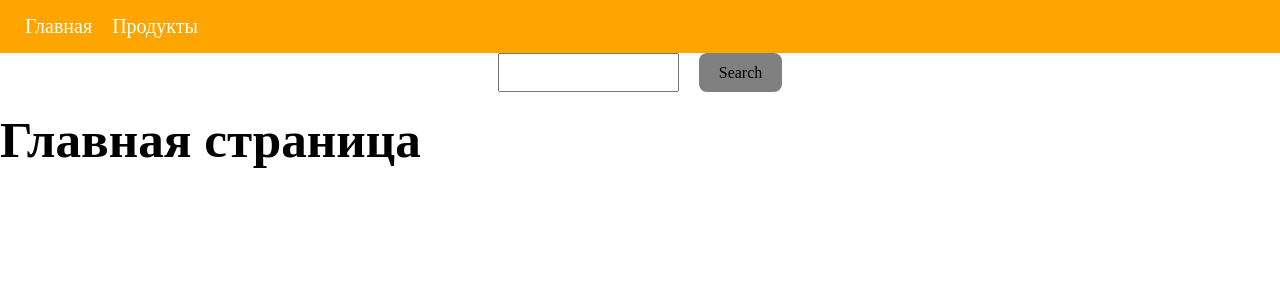
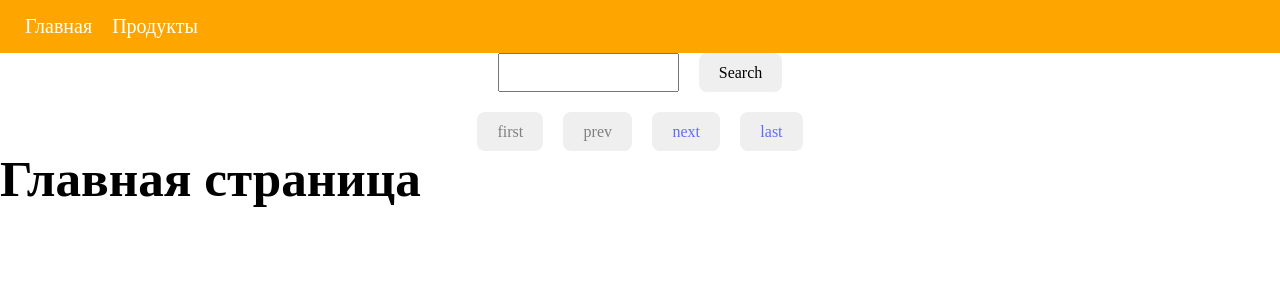
Before and after one commit to GinezisNWD/RS-React-2023Q4, a Next.js app: page / in a window 1280 px wide. Shown: the top 300 px of the page. Built offline with nearby package versions, Linux system fonts and the light colour scheme.

Commit message:
feat: add pagination for next

```diff
--- a/pages/products/[id].tsx
+++ b/pages/product/[id].tsx
@@ -8,9 +8,6 @@ interface ProductPageProps {
 }
 
 export function ProductPage({ product }: ProductPageProps) {
-  console.log(product)
-
-
   return (
     <MainContainer title={product.name} >
       <img src={product.image_url} alt={product.name} />
--- a/pages/search/[name].tsx
+++ b/pages/search/[name].tsx
@@ -12,7 +12,6 @@ interface SearchProps {
 export function Search({ products }: SearchProps) {
   return (
     <MainContainer title='Products'>
-      Это страница поиска
       <Products products={products} />
     </MainContainer>
   )
--- a/src/components/MainContainer.tsx
+++ b/src/components/MainContainer.tsx
@@ -2,6 +2,7 @@ import React from 'react';
 import Head from 'next/head';
 import Link from 'next/link';
 import { Search } from './Search';
+import Pagination from './Pagination';
 
 interface MainContainerProps {
   children: React.ReactNode;
@@ -40,6 +41,7 @@ export function MainContainer({ children, title }: MainContainerProps) {
       </style>
 
       <Search />
+      <Pagination />
 
       <div>{children}</div>
     </>
--- /dev/null
+++ b/src/components/Pagination.tsx
@@ -0,0 +1,77 @@
+import React, { useEffect, useState } from 'react';
+import { useRouter } from 'next/router';
+
+export function Pagination() {
+  const router = useRouter();
+
+  const [currentPage, setCurrentPage] = useState(1);
+  const maxPage = Math.ceil(325 / 25);
+
+  useEffect(() => {
+    const page = router.query.page;
+    if (page && typeof page === 'string') {
+      console.log(router.query.page);
+      setCurrentPage(Number(page));
+    }
+  }, [router.query.page]);
+
+  return (
+    <div>
+      <div
+        style={{ display: 'flex', justifyContent: 'center', gap: '20px' }}
+        className="pagination"
+      >
+        <button
+          onClick={() => {
+            setCurrentPage(1);
+            router.push(`/products/1`);
+          }}
+          style={{
+            pointerEvents: currentPage <= 1 ? 'none' : 'auto',
+            color: currentPage <= 1 ? 'gray' : '#646cff',
+          }}
+        >
+          first
+        </button>
+        <button
+          onClick={() => {
+            setCurrentPage(currentPage - 1);
+            router.push(`/products/${currentPage - 1}`);
+          }}
+          style={{
+            pointerEvents: currentPage <= 1 ? 'none' : 'auto',
+            color: currentPage <= 1 ? 'gray' : '#646cff',
+          }}
+        >
+          prev
+        </button>
+        <button
+          onClick={() => {
+            setCurrentPage(currentPage + 1);
+            router.push(`/products/${currentPage + 1}`);
+          }}
+          style={{
+            pointerEvents: currentPage >= 13 ? 'none' : 'auto',
+            color: currentPage >= 13 ? 'gray' : '#646cff',
+          }}
+        >
+          next
+        </button>
+        <button
+          onClick={() => {
+            setCurrentPage(maxPage);
+            router.push(`/products/${maxPage}`);
+          }}
+          style={{
+            pointerEvents: currentPage >= maxPage ? 'none' : 'auto',
+            color: currentPage >= maxPage ? 'gray' : '#646cff',
+          }}
+        >
+          last
+        </button>
+      </div>
+    </div>
+  );
+}
+
+export default Pagination;
--- a/src/components/Product.tsx
+++ b/src/components/Product.tsx
@@ -10,7 +10,7 @@ interface ProductProps {
 export function Product({ product }: ProductProps) {
   return (
     <div className={styles.item} key={product.name}>
-      <Link className={styles.link} href={`/products/${product.id}`}>
+      <Link className={styles.link} href={`/product/${product.id}`}>
         <h3>{product.name}</h3>
         <img
           className={styles.img}
--- a/src/styles/global.css
+++ b/src/styles/global.css
@@ -33,7 +33,7 @@ button {
   font-size: 1em;
   font-weight: 500;
   font-family: inherit;
-  background-color: grey;
+  background-color: rgb(28, 247, 247) (0, 255, 242);
   cursor: pointer;
   transition: border-color 0.25s;
 }
```
Also changed, not shown: pages/products/[page].tsx (added, +30 -0 lines), pages/search.tsx (added, +14 -0 lines).
